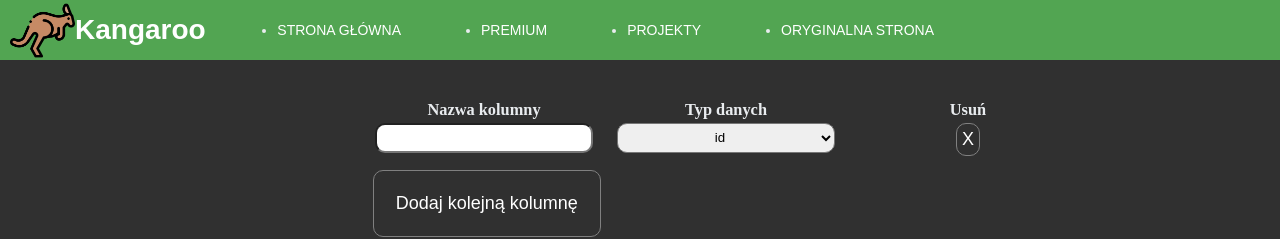
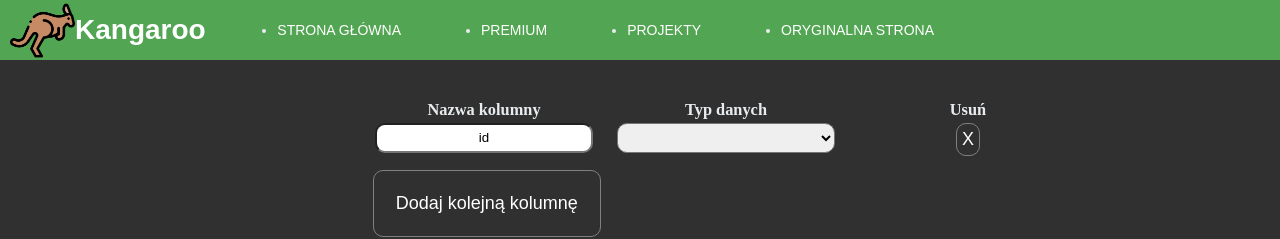
Before and after one commit to alemlodyigor/kangarooReact, a React (Vite) app: page / in a window 1280 px wide. Both pictures are taken after a click on the button "Dodaj kolejną kolumnę". Shown: the top 239 px of the page. Built offline with nearby package versions, Linux system fonts and the light colour scheme.

Commit message:
some new features

```diff
--- a/src/App.jsx
+++ b/src/App.jsx
@@ -6,16 +6,35 @@ import Arguments from "./components/Arguments/Arguments";
 import { useState } from "react";
 
 function App() {
-  const [data, setData] = useState({});
+  const [tableContent, setTableContent] = useState([]);
+
+  const data = {
+    tableName: "",
+    rowsNumber: 0,
+    createTable: true,
+    tableData: [],
+  };
+
+  const handleAddTableData = (object) => {
+    const { tableName, rowsNumber, createTable } = object;
+    data.tableName = tableName;
+    data.rowsNumber = rowsNumber;
+    data.createTable = createTable;
+  };
+
+  const handleAddTableContent = (array) => {
+    data.tableData = array;
+    console.log(data.tableData);
+  }
 
   return (
     <>
       <Header />
       <div class="container">
         <main>
-          <Content />
+          <Content onAddContent={handleAddTableContent} />
           <hr />
-          <ContentOptions />
+          <ContentOptions onAddTable={handleAddTableData} />
           <Arguments />
         </main>
       </div>
--- a/src/components/Content/Content.jsx
+++ b/src/components/Content/Content.jsx
@@ -1,18 +1,30 @@
 import React, { useState } from "react";
 import classess from "./Content.module.css";
-
 import Field from "../Field/Field";
 import Button from "../UI/Button/Button";
 
-const Content = () => {
+const Content = (props) => {
   const [fields, setFields] = useState([]);
 
   const handleAddNewField = () => {
     const newField = {
       id: fields.length + 1,
+      name: 'id',
+      rowType: 'id',
     };
     setFields([...fields, newField]);
   };
+
+  const handleChangeField = (obj) => {
+    const [id, name, type] = obj;
+    const [field] = fields.filter(e => e.id === id);
+    const otherfields = fields.filter(e => e.id !== id);
+    field.name = name;
+    field.rowType = type;
+    otherfields.push(field);
+    setFields(otherfields)
+    props.onAddContent(fields);
+  }
 
   const handleDeleteField = (id) => {
     const updatedFields = fields.filter((field) => field.id !== id);
@@ -28,7 +40,7 @@ const Content = () => {
       </div>
       <section className={classess.body}>
         {fields.map((e) => (
-          <Field key={e.id} onDelete={() => handleDeleteField(e.id)} />
+          <Field key={e.id} id={e.id} onDelete={() => handleDeleteField(e.id)} onChangeField={handleChangeField} name={e.name} type={e.type} />
         ))}
       </section>
       <Button className={classess.addField} onAction={handleAddNewField}>
--- a/src/components/ContentOptions/ContentOptions.jsx
+++ b/src/components/ContentOptions/ContentOptions.jsx
@@ -3,38 +3,69 @@ import classess from "./ContentOptions.module.css";
 import Input from "../UI/Input/Input";
 import Button from "../UI/Button/Button";
 
-const ContentOptions = () => {
-  const [rowsNumber, setRowsNumber] = useState('');
+const ContentOptions = (props) => {
+  const [rowsNumber, setRowsNumber] = useState(10);
+  const [tableName, setTableName] = useState("");
+  const [createTable, setCreateTable] = useState(true);
+
+  const handleRowsNumber = (e) => {
+    setRowsNumber(+e.target.value);
+  };
+
+  const handleTableName = (e) => {
+    setTableName(e.target.value);
+  };
+
+  const handleCreateTable = () => {
+    createTable === true ? setCreateTable(false) : setCreateTable(true);
+  };
 
   const handleSubmit = () => {
-
-  }
+    const obj = {
+      tableName: tableName,
+      rowsNumber : rowsNumber,
+      createTable : createTable
+    }
+    props.onAddTable(obj);
+  };
 
   return (
     <section className={classess.options}>
       <div className={classess.box}>
-        <label>Liczba wierszy:</label>
+        <label htmlFor="rows-number">Liczba wierszy:</label>
         <Input
           type="number"
           id="rows-number"
           className={classess.input}
-          value="10"
+          value={rowsNumber}
+          onAction={handleRowsNumber}
         />
       </div>
       <div className={classess.container}>
-        <label for="">Nazwa Tabeli:</label>
+        <label htmlFor="tablename">Nazwa Tabeli:</label>
         <Input
           type="text"
           id="tablename"
           className={classess.input}
           placeholder="nazwa"
+          value={tableName}
+          onAction={handleTableName}
         />
       </div>
       <div className={classess.container}>
-        <input type="checkbox" id="create" checked />
-        <label for="create">Stworzyć tabelę?</label>
+        <input
+          type="checkbox"
+          id="create"
+          checked={createTable}
+          onChange={handleCreateTable}
+        />
+        <label htmlFor="create">Stworzyć tabelę?</label>
       </div>
-      <Button id="download_data" className={classess.confirm} onAction={handleSubmit}>
+      <Button
+        id="download_data"
+        className={classess.confirm}
+        onAction={handleSubmit}
+      >
         Pobierz bazę danych
       </Button>
     </section>
--- a/src/components/Field/Field.jsx
+++ b/src/components/Field/Field.jsx
@@ -1,13 +1,45 @@
-import React from "react";
+import React, { useEffect, useState } from "react";
 import Input from "../UI/Input/Input";
 import Button from "../UI/Button/Button";
 import classess from "./Field.module.css";
 
 const Field = (props) => {
+  const id = props.id;
+  const [name, setName] = useState(props.name);
+  const [type, setType] = useState('');
+
+  const changeField = () => {
+    props.onChangeField([id, name, type]);
+  };
+
+  const handleChangeName = (e) => {
+    setName(e.target.value);
+    changeField();
+  };
+
+  useEffect(() => {
+    changeField();
+  }, [type]);
+
+  const handleChangeType = (e) => {
+    setType(e.target.value);
+  };
+
   return (
     <div className={classess.container}>
-      <Input type="text" className={classess.input} />
-      <select name="type" className={classess.select}>
+      <Input
+        type="text"
+        className={classess.input}
+        value={name}
+        onAction={handleChangeName}
+      />
+      <select
+        name="type"
+        className={classess.select}
+        onChange={handleChangeType}
+        value={type}
+      >
+        <option disabled selected></option>
         <option value="id">id</option>
         <option value="first_name_male">Imię (męskie)</option>
         <option value="last_name_male">Nazwisko (męskie)</option>
--- a/src/components/UI/Input/Input.jsx
+++ b/src/components/UI/Input/Input.jsx
@@ -2,7 +2,7 @@ import React from "react";
 
 const Input = (props) => {
   return (
-    <input type={props.type} value={props.value} className={props.className} id={props.id || ''} placeholder={props.placeholder || ''} required />
+    <input type={props.type} value={props.value} className={props.className} id={props.id || ''} placeholder={props.placeholder || ''} onInput={props.onAction} required />
   );
 };
 
```
Also changed, not shown: 1 other file (tests, documents, lock files or other folders).
